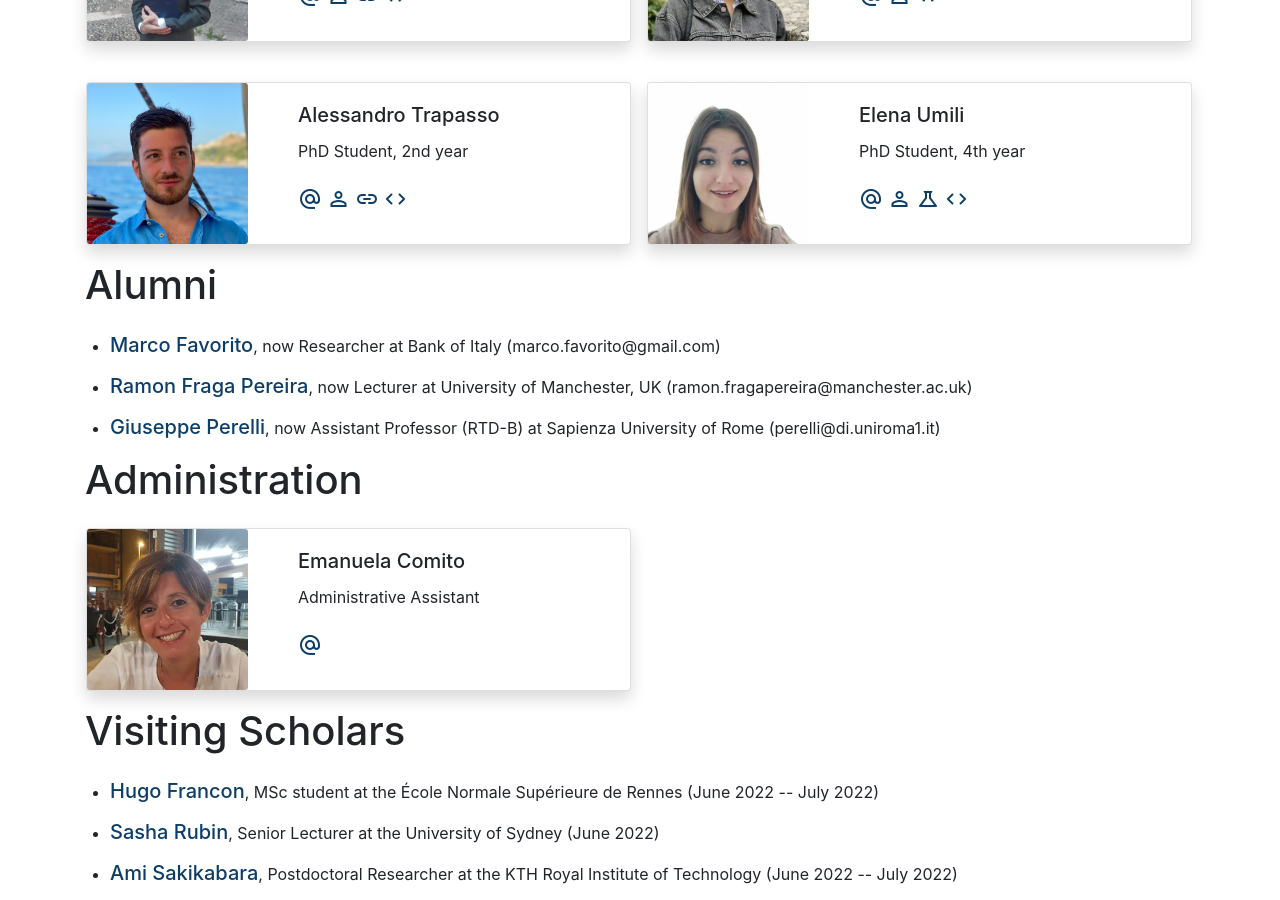
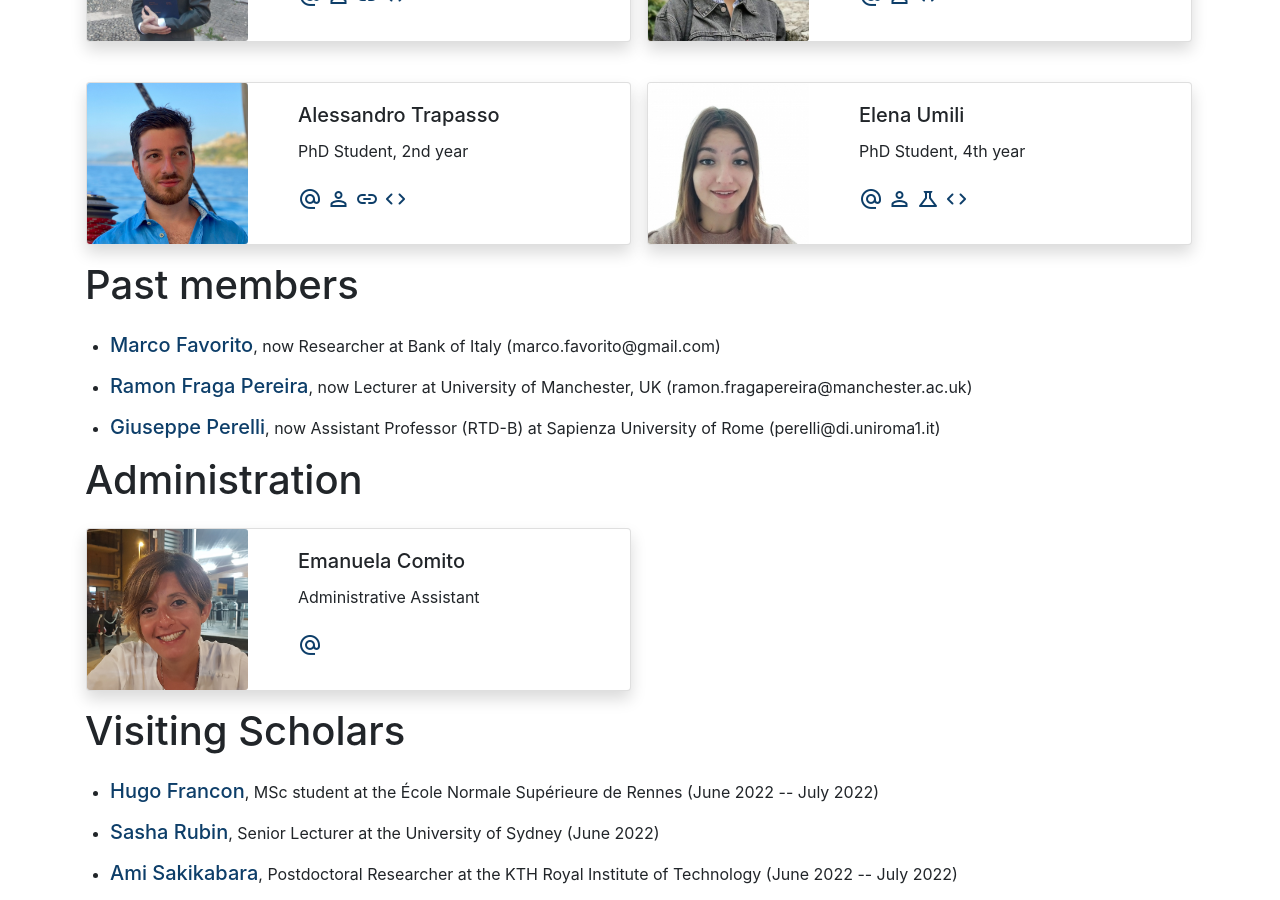
Before and after one commit to whitemech/whitemech.github.io, a Jekyll site: the page built from _pages/people.md, in a window 1280 px wide and 900 px high, scrolled down 1735 px. Built offline with Jekyll 4.4.1, drawn with Linux system fonts in a browser that asks for light colours.

Commit message:
Alumni -> Past members

```diff
--- a/_pages/people.md
+++ b/_pages/people.md
@@ -170,7 +170,7 @@ We are currently looking for new PhD students, Postdocs, and Master students to
 </div>
 {% endif %}
 
-# Alumni
+# Past members
 
 <div class="row  mt-4">
 
```
